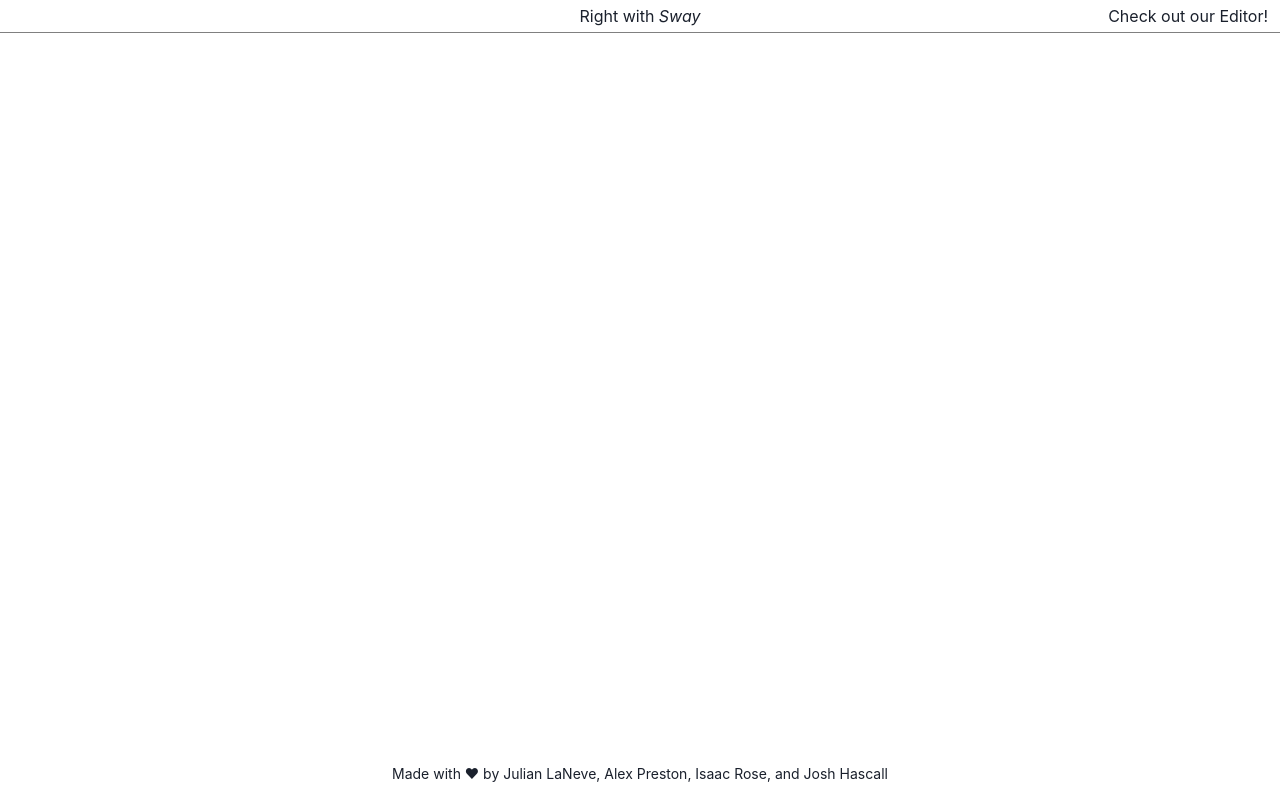
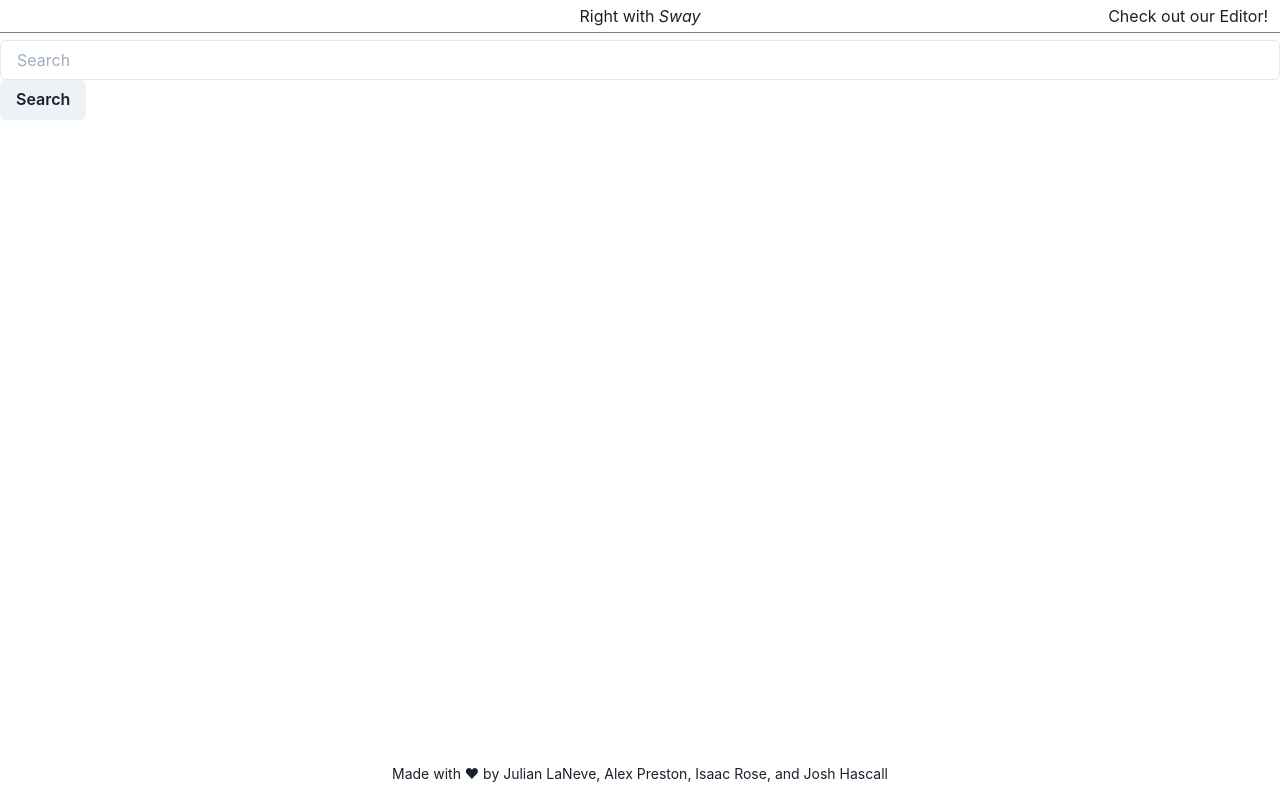
Before and after one commit to alexrpreston/hackprinceton, a React (Create React App) app in the folder frontend/: page /search in a window 1280 px wide. Built offline with nearby package versions, Linux system fonts and the light colour scheme.

Commit message:
Add search page

```diff
--- a/frontend/src/index.tsx
+++ b/frontend/src/index.tsx
@@ -9,6 +9,7 @@ import AppContainer from './containers/AppContainer';
 
 import Home from './pages/Home';
 import Editor from './pages/Editor';
+import Search from './pages/Search';
 
 ReactDOM.render(
   <ChakraProvider>
@@ -17,6 +18,7 @@ ReactDOM.render(
         <Routes>
           <Route path="/" element={<Home />} />
           <Route path="/editor" element={<Editor />} />
+          <Route path="/search" element={<Search />} />
         </Routes>
       </AppContainer>
     </Router>
--- /dev/null
+++ b/frontend/src/pages/Search.tsx
@@ -0,0 +1,39 @@
+import React, { useState } from 'react';
+
+import { Box, Input, Button } from '@chakra-ui/react';
+
+const Search = () => {
+  const [search, setSearch] = useState('');
+  const [results, setResults] = useState([]);
+
+  const handleSubmit = (e) => {
+    e.preventDefault();
+    setResults([]);
+    fetch(`/api/search?q=${search}`)
+      .then((res) => res.json())
+      .then((data) => {
+        setResults(data);
+      });
+  };
+
+  return (
+    <Box>
+      <form onSubmit={handleSubmit}>
+        <Input
+          type="text"
+          placeholder="Search"
+          value={search}
+          onChange={(e) => setSearch(e.target.value)}
+        />
+        <Button type="submit">Search</Button>
+      </form>
+      <Box>
+        {results.map((result) => (
+          <Box>{result.title}</Box>
+        ))}
+      </Box>
+    </Box>
+  );
+};
+
+export default Search;
```
Also changed, not shown: 1 other file (tests, documents, lock files or other folders).
